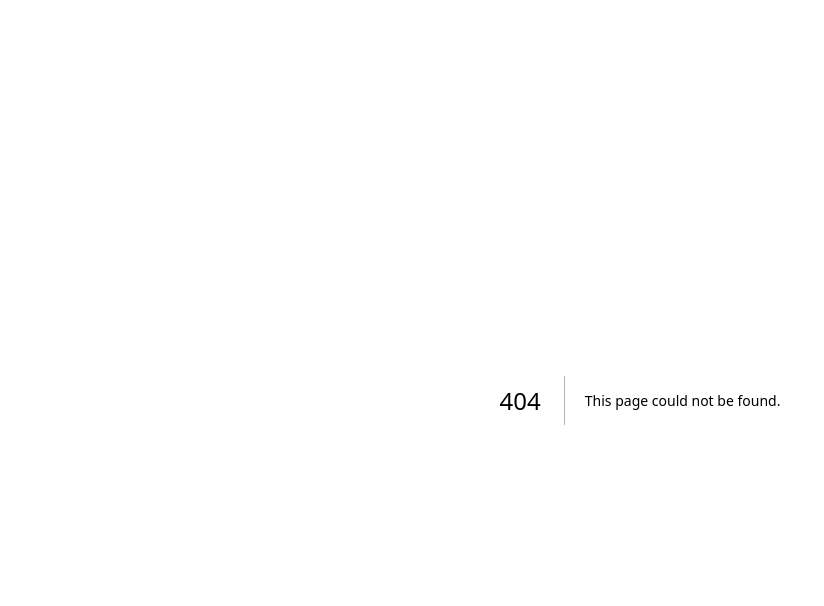
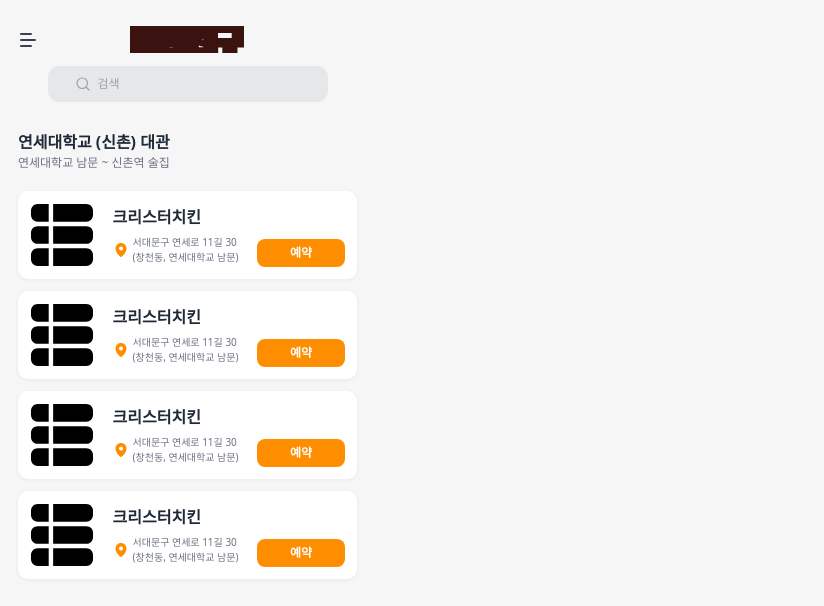
Before and after one commit to dkfriend2023/beabuddy-frontend, a Next.js app: page /area/sinchon in a window 1280 px wide. Before the commit this address had no page. Shown: the top 606 px of the page, without its empty margins (0-824 px from the left). Built offline with nearby package versions, Linux system fonts and the light colour scheme.

Commit message:
finished layout for Area page

```diff
--- /dev/null
+++ b/src/pages/area/sinchon.tsx
@@ -0,0 +1,40 @@
+import Link from "next/link";
+
+import Header from "@/src/components/Header";
+import SearchBar from "@/src/components/SearchBar";
+import StoreCard from "@/src/components/StoreCard";
+
+function SinchonPage() {
+  return (
+    <div className="h-screen bg-[#f6f6f6] overflow-x-hidden overflow-y-scroll">
+      <div className="max-w-[375px]">
+        <Header />
+        <div className="flex justify-around items-center mx-[18px] mb-[28px]">
+          <Link href="#">
+            <SearchBar />
+          </Link>
+        </div>
+        <div className="sm:pl-[10px] sm:pr-[10px]">
+          <div className="flex justify-between items-center mx-[18px] mb-[16px]">
+            <div className="flex flex-col">
+              <div className="text-[#1f2937] text-[16px] sm:text-[15px] font-semibold">
+                연세대학교 (신촌) 대관
+              </div>
+              <div className="text-[#6b7280] text-[12px] sm:text-[11px] font-medium">
+                연세대학교 남문 ~ 신촌역 술집
+              </div>
+            </div>
+          </div>
+          <div className="flex flex-col items-center gap-[6px] mt-[16px] px-[18px] mb-[6px]">
+            <StoreCard />
+            <StoreCard />
+            <StoreCard />
+            <StoreCard />
+          </div>
+        </div>
+      </div>
+    </div>
+  );
+}
+
+export default SinchonPage;
--- a/src/pages/index.tsx
+++ b/src/pages/index.tsx
@@ -22,7 +22,7 @@
 
 function Page() {
   return (
-    <div className="h-screen bg-[#f6f6f6] overflow-x-hidden overflow-y-scroll flex justify-center">
+    <div className="h-screen bg-[#f6f6f6] overflow-x-hidden overflow-y-scroll">
       <div className="max-w-[375px]">
         <Header />
         <div className="flex justify-around items-center mx-[18px] mb-[28px]">
```
